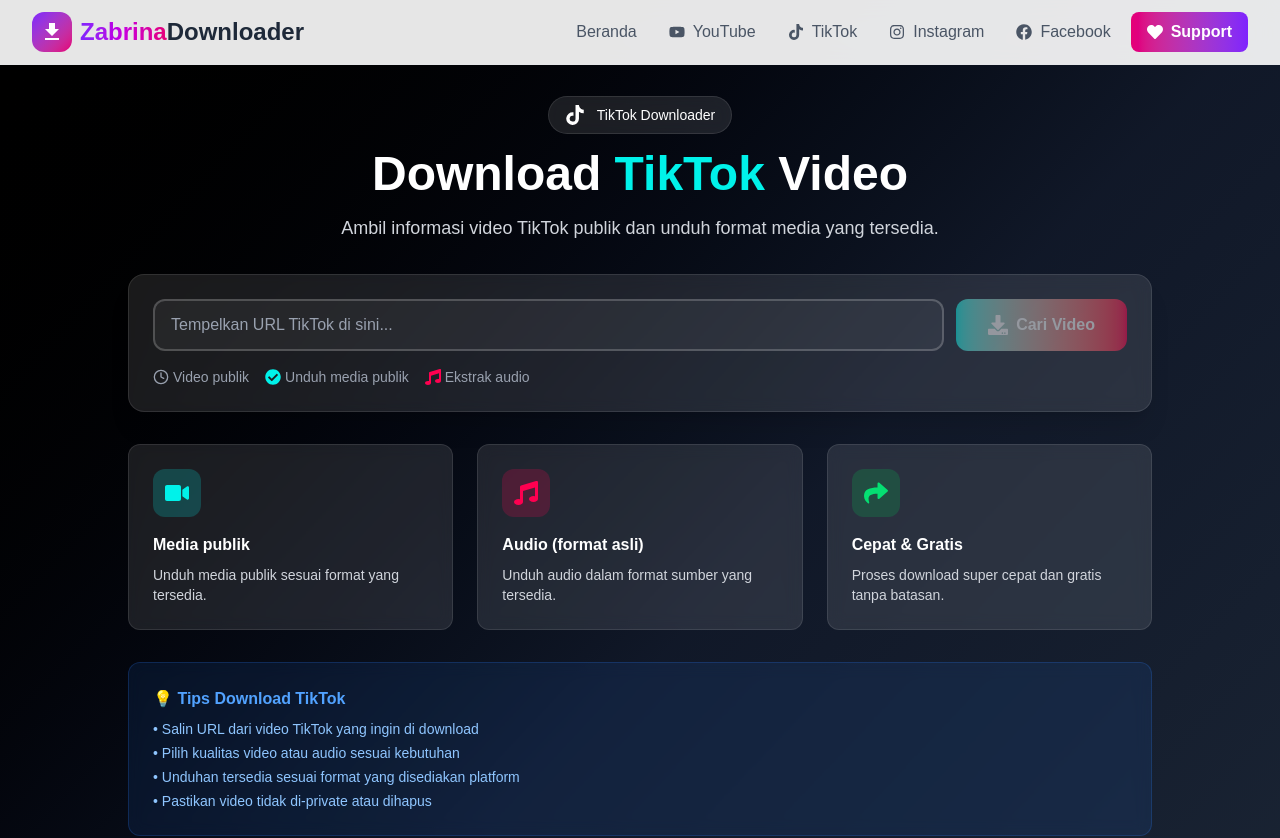
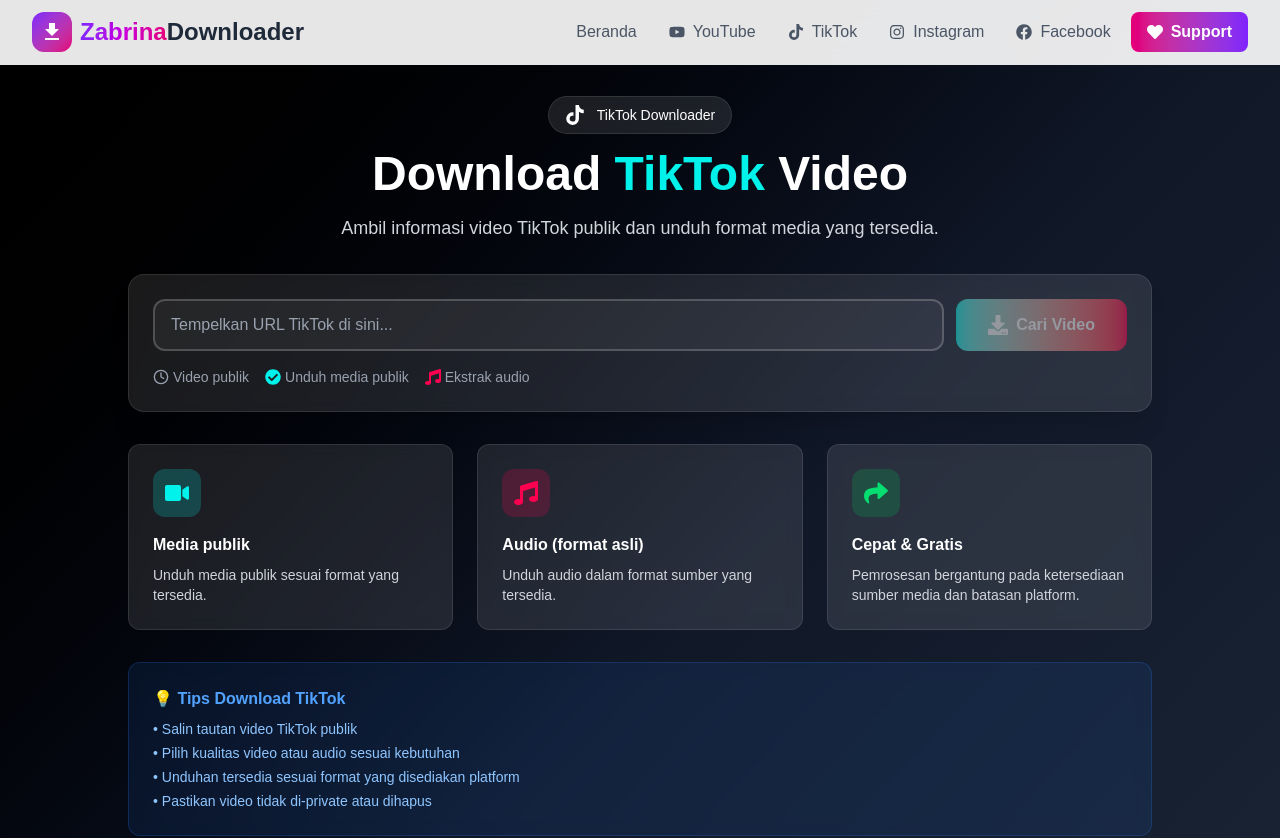
Before and after one commit to Strong-Bee/Zabrina-Downloader, a Next.js app: page /Tiktok in a window 1280 px wide. Shown: the top 838 px of the page. Built offline with nearby package versions, Linux system fonts and the light colour scheme.

Commit message:
chore(ui): remove misleading download guarantees

```diff
--- a/app/Tiktok/page.tsx
+++ b/app/Tiktok/page.tsx
@@ -366,7 +366,7 @@ export default function TiktokPage() {
               </div>
               <h3 className="font-semibold text-white mb-2">Cepat & Gratis</h3>
               <p className="text-sm text-gray-300">
-                Proses download super cepat dan gratis tanpa batasan.
+                Pemrosesan bergantung pada ketersediaan sumber media dan batasan platform.
               </p>
             </div>
           </div>
@@ -377,7 +377,7 @@ export default function TiktokPage() {
               💡 Tips Download TikTok
             </h4>
             <ul className="text-sm text-blue-300 space-y-1">
-              <li>• Salin URL dari video TikTok yang ingin di download</li>
+              <li>• Salin tautan video TikTok publik</li>
               <li>• Pilih kualitas video atau audio sesuai kebutuhan</li>
               <li>• Unduhan tersedia sesuai format yang disediakan platform</li>
               <li>• Pastikan video tidak di-private atau dihapus</li>
```
